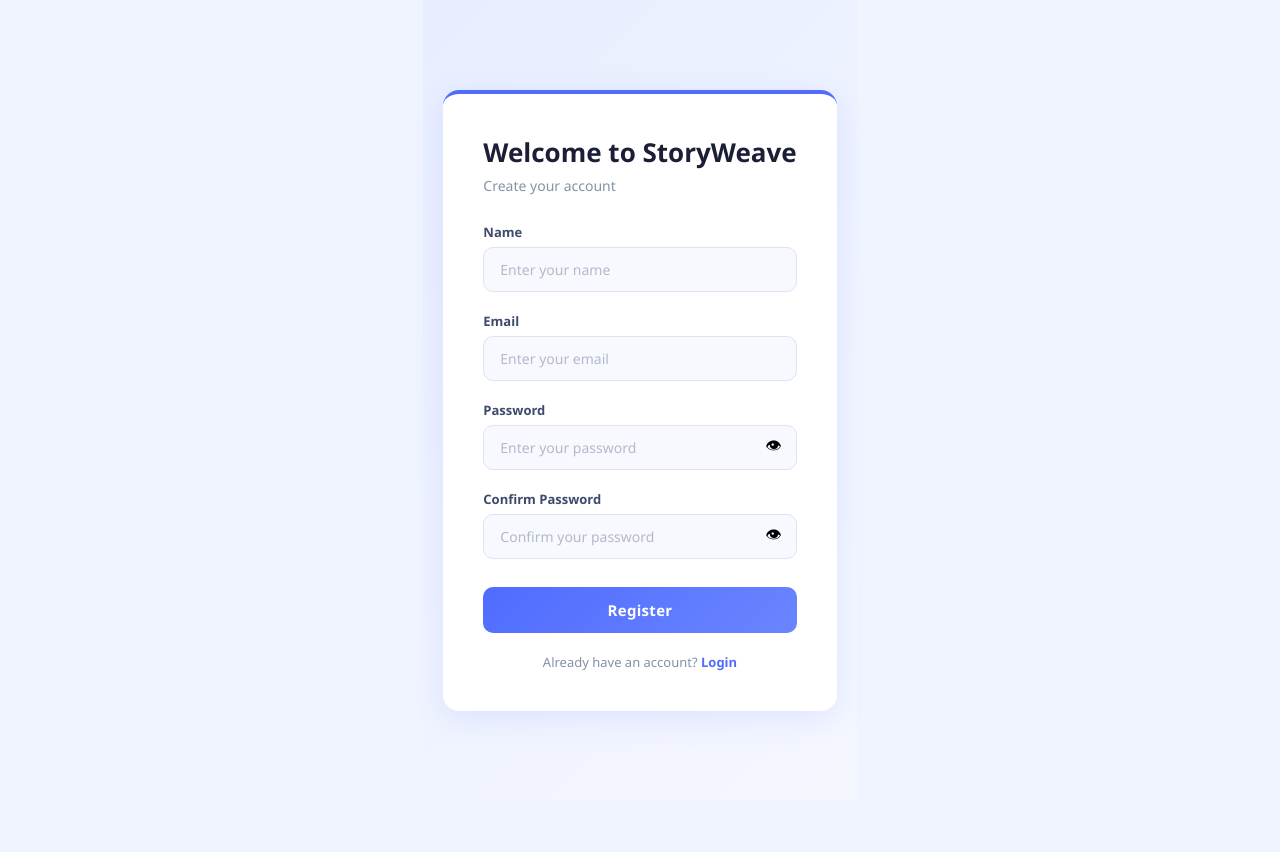
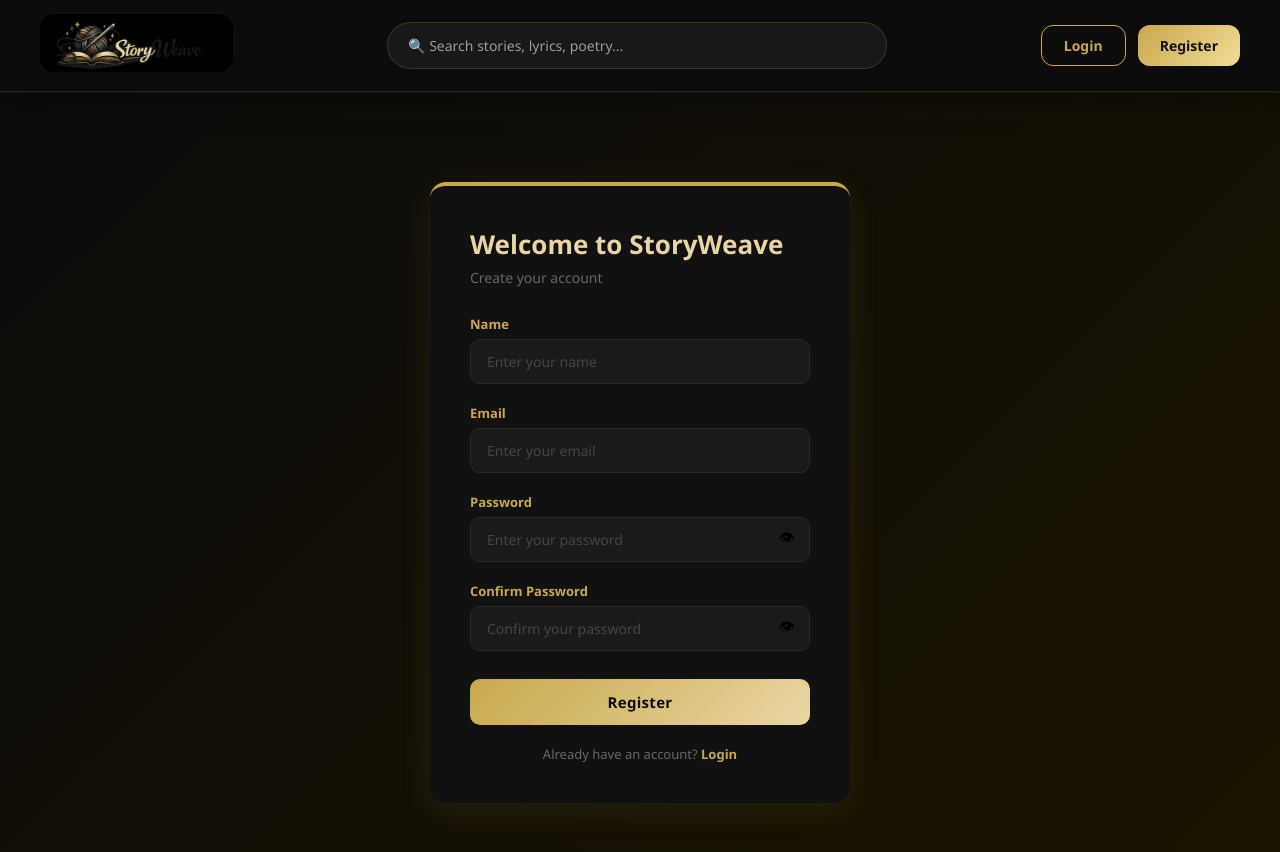
Before and after one commit to AbhiReddy738/StoryWeave, a React (Vite) app in the folder client/: page /register in a window 1280 px wide. Shown: the top 852 px of the page. Before the commit the page ends 800 px from the top, so only its background shows below. Built offline with nearby package versions, Linux system fonts and the light colour scheme.

Commit message:
header complete

```diff
--- a/client/src/App.jsx
+++ b/client/src/App.jsx
@@ -1,20 +1,17 @@
-// import { StrictMode } from 'react'
-import{BrowserRouter, Routes, Route} from 'react-router-dom'
-// import { createRoot } from 'react-dom/client'
+import { BrowserRouter, Routes, Route } from 'react-router-dom'
 import LoginPage from './loginpage/LoginPage'
-import RegisterPage from './registerpage/RegisterPage.jsx'
-// import './index.css'
-// import App from './App.jsx'
+import RegisterPage from './registerpage/RegisterPage'
+import Header from './header/Header'
 
 function App() {
   return (
     <BrowserRouter>
+      <Header />
       <Routes>
-        <Route path='/login' element={<LoginPage /> } />
+        <Route path='/login' element={<LoginPage />} />
         <Route path='/register' element={<RegisterPage />} />
       </Routes>
     </BrowserRouter>
-
   )
 }
 
--- /dev/null
+++ b/client/src/header/Header.css
@@ -0,0 +1,290 @@
+* {
+  margin: 0;
+  padding: 0;
+  box-sizing: border-box;
+  font-family: 'Segoe UI', Tahoma, Geneva, Verdana, sans-serif;
+}
+
+html {
+  scroll-behavior: smooth;
+}
+
+body {
+  background: #0a0a0a;
+}
+
+/* Header */
+
+.header-container {
+  display: flex;
+  align-items: center;
+  justify-content: space-between;
+
+  padding: 14px 40px;
+
+  background: rgba(13, 13, 13, 0.85);
+  backdrop-filter: blur(12px);
+  -webkit-backdrop-filter: blur(12px);
+
+  border-bottom: 1px solid rgba(201, 168, 76, 0.15);
+
+  position: sticky;
+  top: 0;
+  z-index: 1000;
+
+  box-shadow:
+    0 8px 32px rgba(0, 0, 0, 0.4),
+    0 1px 0 rgba(255, 255, 255, 0.05);
+}
+
+/* Logo */
+
+.logo img {
+  height: 58px;
+  width: auto;
+  object-fit: cover;
+
+  border-radius: 14px;
+
+  transition: all 0.3s ease;
+}
+
+.logo img:hover {
+  transform: scale(1.05);
+
+  box-shadow:
+    0 8px 25px rgba(201, 168, 76, 0.25);
+}
+
+/* Search */
+
+.search-box {
+  flex: 1;
+  margin: 0 35px;
+  max-width: 500px;
+}
+
+.search-box input {
+  width: 100%;
+
+  padding: 13px 20px;
+
+  border-radius: 50px;
+
+  border: 1px solid rgba(201, 168, 76, 0.2);
+
+  background: rgba(255, 255, 255, 0.05);
+
+  color: white;
+
+  font-size: 14px;
+
+  outline: none;
+
+  transition: all 0.3s ease;
+}
+
+.search-box input::placeholder {
+  color: #9b9b9b;
+}
+
+.search-box input:focus {
+  border-color: #c9a84c;
+
+  box-shadow:
+    0 0 0 4px rgba(201, 168, 76, 0.12),
+    0 8px 25px rgba(201, 168, 76, 0.15);
+
+  transform: translateY(-1px);
+}
+
+/* Actions */
+
+.header-actions {
+  display: flex;
+  align-items: center;
+}
+
+.login-register {
+  display: flex;
+  gap: 12px;
+}
+
+/* Login Button */
+
+.log-reg {
+  padding: 10px 22px;
+
+  background: transparent;
+
+  border: 1.5px solid #c9a84c;
+
+  color: #c9a84c;
+
+  border-radius: 12px;
+
+  font-size: 14px;
+  font-weight: 600;
+
+  cursor: pointer;
+
+  transition: all 0.3s ease;
+}
+
+.log-reg:hover {
+  background: #c9a84c;
+
+  color: #111;
+
+  transform: translateY(-2px);
+
+  box-shadow:
+    0 8px 20px rgba(201, 168, 76, 0.3);
+}
+
+/* Register Button */
+
+.register-btn {
+  padding: 10px 22px;
+
+  border: none;
+
+  border-radius: 12px;
+
+  background: linear-gradient(
+    135deg,
+    #c9a84c,
+    #f2dc95
+  );
+
+  color: #111;
+
+  font-size: 14px;
+  font-weight: 700;
+
+  cursor: pointer;
+
+  transition: all 0.3s ease;
+}
+
+.register-btn:hover {
+  transform: translateY(-2px) scale(1.03);
+
+  box-shadow:
+    0 10px 25px rgba(201, 168, 76, 0.4);
+}
+
+/* User Section */
+
+.account {
+  display: flex;
+  align-items: center;
+  gap: 14px;
+}
+
+/* Avatar */
+
+.avatar {
+  width: 42px;
+  height: 42px;
+
+  border-radius: 50%;
+
+  background: linear-gradient(
+    135deg,
+    #c9a84c,
+    #f2dc95
+  );
+
+  color: #111;
+
+  display: flex;
+  align-items: center;
+  justify-content: center;
+
+  font-weight: 700;
+  font-size: 16px;
+
+  cursor: pointer;
+
+  border: 2px solid rgba(255,255,255,0.15);
+
+  transition: all 0.3s ease;
+}
+
+.avatar:hover {
+  transform: scale(1.08);
+
+  box-shadow:
+    0 0 20px rgba(201, 168, 76, 0.45);
+}
+
+/* Logout */
+
+.logout-btn {
+  padding: 9px 18px;
+
+  background: transparent;
+
+  border: 1.5px solid #ff5a5a;
+
+  color: #ff5a5a;
+
+  border-radius: 10px;
+
+  cursor: pointer;
+
+  font-weight: 600;
+
+  transition: all 0.3s ease;
+}
+
+.logout-btn:hover {
+  background: #ff5a5a;
+
+  color: white;
+
+  transform: translateY(-1px);
+}
+
+/* Tablet */
+
+@media (max-width: 768px) {
+
+  .header-container {
+    padding: 12px 20px;
+    flex-wrap: wrap;
+    gap: 12px;
+  }
+
+  .search-box {
+    width: 100%;
+    max-width: 100%;
+    margin: 0;
+    order: 3;
+  }
+
+  .logo img {
+    height: 48px;
+  }
+}
+
+/* Mobile */
+
+@media (max-width: 480px) {
+
+  .header-container {
+    padding: 10px 14px;
+  }
+
+  .log-reg,
+  .register-btn {
+    padding: 8px 14px;
+    font-size: 13px;
+  }
+
+  .avatar {
+    width: 36px;
+    height: 36px;
+  }
+}
--- /dev/null
+++ b/client/src/header/Header.jsx
@@ -0,0 +1,87 @@
+import { useState, useEffect } from 'react'
+import { Link, useNavigate } from 'react-router-dom'
+import './Header.css'
+import logo from '../assets/storyweaveLogo.jpeg'
+
+const Header = () => {
+  const [isLoggedIn, setIsLoggedIn] = useState(false)
+  const navigate = useNavigate()
+
+  useEffect(() => {
+    const token = localStorage.getItem('token')
+    if (token) {
+      setIsLoggedIn(true)
+    }
+  }, [])
+
+  const handleLogout = () => {
+    localStorage.removeItem('token')
+    localStorage.removeItem('username')
+    setIsLoggedIn(false)
+    navigate('/login')
+  }
+
+  return (
+    <header className='header-container'>
+
+      <div className="logo">
+        <Link to='/'>
+          <img src={logo} alt="StoryWeave" />
+        </Link>
+      </div>
+
+      <div className="search-box">
+        <input
+          type="text"
+          placeholder='🔍 Search stories, lyrics, poetry...'
+        />
+      </div>
+
+      <div className="header-actions">
+
+        {!isLoggedIn ? (
+
+          <div className="login-register">
+
+            <button
+              className='log-reg'
+              onClick={() => navigate('/login')}
+            >
+              Login
+            </button>
+
+            <button
+              className='register-btn'
+              onClick={() => navigate('/register')}
+            >
+              Register
+            </button>
+
+          </div>
+
+        ) : (
+
+          <div className="account">
+
+            <div className="avatar">
+              {localStorage.getItem("username")?.charAt(0).toUpperCase() || "A"}
+            </div>
+
+            <button
+              className='logout-btn'
+              onClick={handleLogout}
+            >
+              Logout
+            </button>
+
+          </div>
+
+        )}
+
+      </div>
+
+    </header>
+  )
+}
+
+export default Header
--- a/client/src/loginpage/LoginPage.css
+++ b/client/src/loginpage/LoginPage.css
@@ -8,11 +8,8 @@
 }
 
 body {
-  background-color: #f0f4ff;
+  background-color: #0d0d0d;
   min-height: 100vh;
-  display: flex;
-  align-items: center;
-  justify-content: center;
 }
 
 .container {
@@ -22,18 +19,19 @@
   min-height: 100vh;
   width: 100%;
   padding: 20px;
-  background: linear-gradient(135deg, #e8eeff 0%, #f5f7ff 100%);
+  background: linear-gradient(135deg, #0d0d0d 0%, #1a1400 100%);
 }
 
 .login-box {
-  background: #ffffff;
+  background: #111111;
   padding: 40px;
   border-radius: 16px;
-  box-shadow: 0 8px 32px rgba(79, 108, 255, 0.12);
+  box-shadow: 0 8px 32px rgba(201, 168, 76, 0.1);
   width: 100%;
   max-width: 420px;
-  border-top: 4px solid #4f6cff;
+  border-top: 4px solid #c9a84c;
   animation: fadeInUp 0.4s ease;
+  transition: padding 0.3s ease, border-radius 0.3s ease;
 }
 
 @keyframes fadeInUp {
@@ -41,7 +39,6 @@
     opacity: 0;
     transform: translateY(20px);
   }
-
   to {
     opacity: 1;
     transform: translateY(0);
@@ -51,14 +48,16 @@
 .title {
   font-size: 26px;
   font-weight: 700;
-  color: #1a1f36;
+  color: #e8d5a3;
   margin-bottom: 6px;
+  transition: font-size 0.3s ease;
 }
 
 .subtitle {
   font-size: 14px;
-  color: #8492a6;
+  color: #666;
   margin-bottom: 28px;
+  transition: font-size 0.3s ease, margin-bottom 0.3s ease;
 }
 
 .email,
@@ -72,35 +71,33 @@
 label {
   font-size: 13px;
   font-weight: 600;
-  color: #3d4a6b;
+  color: #c9a84c;
 }
 
 input {
   width: 100%;
   padding: 12px 16px;
-  border: 1.5px solid #dde3f0;
+  border: 1.5px solid #2a2a2a;
   border-radius: 10px;
   font-size: 14px;
-  color: #1a1f36;
-  background: #f8f9ff;
+  color: #e8d5a3;
+  background: #1a1a1a;
   outline: none;
-  transition: border 0.2s ease,
-              box-shadow 0.2s ease,
-              background 0.2s ease;
+  transition: border 0.2s ease, box-shadow 0.2s ease,
+              background 0.2s ease, padding 0.3s ease;
 }
 
 input:focus {
-  border-color: #4f6cff;
-  box-shadow: 0 0 0 3px rgba(79, 108, 255, 0.15);
-  background: #ffffff;
+  border-color: #c9a84c;
+  box-shadow: 0 0 0 3px rgba(201, 168, 76, 0.15);
+  background: #111111;
 }
 
 input::placeholder {
-  color: #b0bac9;
+  color: #444;
 }
 
 /* Password Input */
-
 .password-input {
   position: relative;
   display: flex;
@@ -120,7 +117,6 @@
 }
 
 /* Error Message */
-
 .error-message {
   color: #ff4f4f;
   font-size: 13px;
@@ -129,27 +125,12 @@
 }
 
 /* Shake Animation */
-
 @keyframes shake {
-  0%, 100% {
-    transform: translateX(0);
-  }
-
-  20% {
-    transform: translateX(-8px);
-  }
-
-  40% {
-    transform: translateX(8px);
-  }
-
-  60% {
-    transform: translateX(-5px);
-  }
-
-  80% {
-    transform: translateX(5px);
-  }
+  0%, 100% { transform: translateX(0); }
+  20% { transform: translateX(-8px); }
+  40% { transform: translateX(8px); }
+  60% { transform: translateX(-5px); }
+  80% { transform: translateX(5px); }
 }
 
 input.error {
@@ -158,26 +139,25 @@
 }
 
 /* Login Button */
-
 .signin button {
   width: 100%;
   padding: 13px;
-  background: linear-gradient(135deg, #4f6cff, #6a85ff);
-  color: white;
+  background: linear-gradient(135deg, #c9a84c, #e8d5a3);
+  color: #0d0d0d;
   border: none;
   border-radius: 10px;
   font-size: 15px;
-  font-weight: 600;
+  font-weight: 700;
   cursor: pointer;
   margin-top: 8px;
   letter-spacing: 0.3px;
-  transition: transform 0.2s ease,
-              box-shadow 0.2s ease;
+  transition: transform 0.2s ease, box-shadow 0.2s ease,
+              padding 0.3s ease, font-size 0.3s ease;
 }
 
 .signin button:hover:not(:disabled) {
   transform: translateY(-2px);
-  box-shadow: 0 6px 20px rgba(79, 108, 255, 0.35);
+  box-shadow: 0 6px 20px rgba(201, 168, 76, 0.35);
 }
 
 .signin button:active {
@@ -191,16 +171,15 @@
 }
 
 /* Register Link */
-
 .register-link {
   text-align: center;
   margin-top: 20px;
   font-size: 13px;
-  color: #8492a6;
+  color: #666;
 }
 
 .register-link a {
-  color: #4f6cff;
+  color: #c9a84c;
   font-weight: 600;
   text-decoration: none;
 }
@@ -210,13 +189,12 @@
 }
 
 /* Divider */
-
 .divider {
   display: flex;
   align-items: center;
   gap: 10px;
   margin: 20px 0;
-  color: #b0bac9;
+  color: #333;
   font-size: 12px;
 }
 
@@ -225,11 +203,10 @@
   content: '';
   flex: 1;
   height: 1px;
-  background: #dde3f0;
+  background: #2a2a2a;
 }
 
 /* Mobile */
-
 @media (max-width: 480px) {
   .login-box {
     padding: 28px 20px;
--- a/client/src/loginpage/LoginPage.jsx
+++ b/client/src/loginpage/LoginPage.jsx
@@ -34,7 +34,7 @@
         }
       )
 
-      console.log(res.data)
+      localStorage.setItem('token', res.data.token)
 
       setEmail("")
       setPassword("")
--- a/client/src/registerpage/RegisterPage.css
+++ b/client/src/registerpage/RegisterPage.css
@@ -8,11 +8,8 @@
 }
 
 body {
-  background-color: #f0f4ff;
+  background-color: #0d0d0d;
   min-height: 100vh;
-  display: flex;
-  align-items: center;
-  justify-content: center;
 }
 
 .container {
@@ -22,17 +19,17 @@
   min-height: 100vh;
   width: 100%;
   padding: 20px;
-  background: linear-gradient(135deg, #e8eeff 0%, #f5f7ff 100%);
+  background: linear-gradient(135deg, #0d0d0d 0%, #1a1400 100%);
 }
 
 .sign-up-box {
-  background: #ffffff;
+  background: #111111;
   padding: 40px;
   border-radius: 16px;
-  box-shadow: 0 8px 32px rgba(79, 108, 255, 0.12);
+  box-shadow: 0 8px 32px rgba(201, 168, 76, 0.1);
   width: 100%;
   max-width: 420px;
-  border-top: 4px solid #4f6cff;
+  border-top: 4px solid #c9a84c;
   animation: fadeInUp 0.4s ease;
   transition: padding 0.3s ease, border-radius 0.3s ease;
 }
@@ -42,7 +39,6 @@
     opacity: 0;
     transform: translateY(20px);
   }
-
   to {
     opacity: 1;
     transform: translateY(0);
@@ -52,14 +48,16 @@
 .title {
   font-size: 26px;
   font-weight: 700;
-  color: #1a1f36;
+  color: #e8d5a3;
   margin-bottom: 6px;
+  transition: font-size 0.3s ease;
 }
 
 .subtitle {
   font-size: 14px;
-  color: #8492a6;
+  color: #666;
   margin-bottom: 28px;
+  transition: font-size 0.3s ease, margin-bottom 0.3s ease;
 }
 
 .name,
@@ -74,35 +72,33 @@
 label {
   font-size: 13px;
   font-weight: 600;
-  color: #3d4a6b;
+  color: #c9a84c;
 }
 
 input {
   width: 100%;
   padding: 12px 16px;
-  border: 1.5px solid #dde3f0;
+  border: 1.5px solid #2a2a2a;
   border-radius: 10px;
   font-size: 14px;
-  color: #1a1f36;
-  background: #f8f9ff;
+  color: #e8d5a3;
+  background: #1a1a1a;
   outline: none;
-  transition: border 0.2s ease,
-              box-shadow 0.2s ease,
-              background 0.2s ease;
+  transition: border 0.2s ease, box-shadow 0.2s ease,
+              background 0.2s ease, padding 0.3s ease;
 }
 
 input:focus {
-  border-color: #4f6cff;
-  box-shadow: 0 0 0 3px rgba(79, 108, 255, 0.15);
-  background: #ffffff;
+  border-color: #c9a84c;
+  box-shadow: 0 0 0 3px rgba(201, 168, 76, 0.15);
+  background: #111111;
 }
 
 input::placeholder {
-  color: #b0bac9;
+  color: #444;
 }
 
 /* Password Eye */
-
 .password-input {
   position: relative;
   display: flex;
@@ -122,7 +118,6 @@
 }
 
 /* Error Message */
-
 .error-message {
   color: #ff4f4f;
   font-size: 13px;
@@ -131,27 +126,12 @@
 }
 
 /* Shake Animation */
-
 @keyframes shake {
-  0%, 100% {
-    transform: translateX(0);
-  }
-
-  20% {
-    transform: translateX(-8px);
-  }
-
-  40% {
-    transform: translateX(8px);
-  }
-
-  60% {
-    transform: translateX(-5px);
-  }
-
-  80% {
-    transform: translateX(5px);
-  }
+  0%, 100% { transform: translateX(0); }
+  20% { transform: translateX(-8px); }
+  40% { transform: translateX(8px); }
+  60% { transform: translateX(-5px); }
+  80% { transform: translateX(5px); }
 }
 
 input.error {
@@ -160,26 +140,25 @@
 }
 
 /* Button */
-
 .sign-up button {
   width: 100%;
   padding: 13px;
-  background: linear-gradient(135deg, #4f6cff, #6a85ff);
-  color: white;
+  background: linear-gradient(135deg, #c9a84c, #e8d5a3);
+  color: #0d0d0d;
   border: none;
   border-radius: 10px;
   font-size: 15px;
-  font-weight: 600;
+  font-weight: 700;
   cursor: pointer;
   margin-top: 8px;
   letter-spacing: 0.3px;
-  transition: transform 0.2s ease,
-              box-shadow 0.2s ease;
+  transition: transform 0.2s ease, box-shadow 0.2s ease,
+              padding 0.3s ease, font-size 0.3s ease;
 }
 
 .sign-up button:hover:not(:disabled) {
   transform: translateY(-2px);
-  box-shadow: 0 6px 20px rgba(79, 108, 255, 0.35);
+  box-shadow: 0 6px 20px rgba(201, 168, 76, 0.35);
 }
 
 .sign-up button:active {
@@ -193,16 +172,15 @@
 }
 
 /* Login Link */
-
 .login-link {
   text-align: center;
   margin-top: 20px;
   font-size: 13px;
-  color: #8492a6;
+  color: #666;
 }
 
 .login-link a {
-  color: #4f6cff;
+  color: #c9a84c;
   font-weight: 600;
   text-decoration: none;
 }
@@ -212,7 +190,6 @@
 }
 
 /* Mobile Responsive */
-
 @media (max-width: 480px) {
   .sign-up-box {
     padding: 28px 20px;
```
Also changed, not shown: client/src/assets/storyweaveLogo.jpeg (added).
